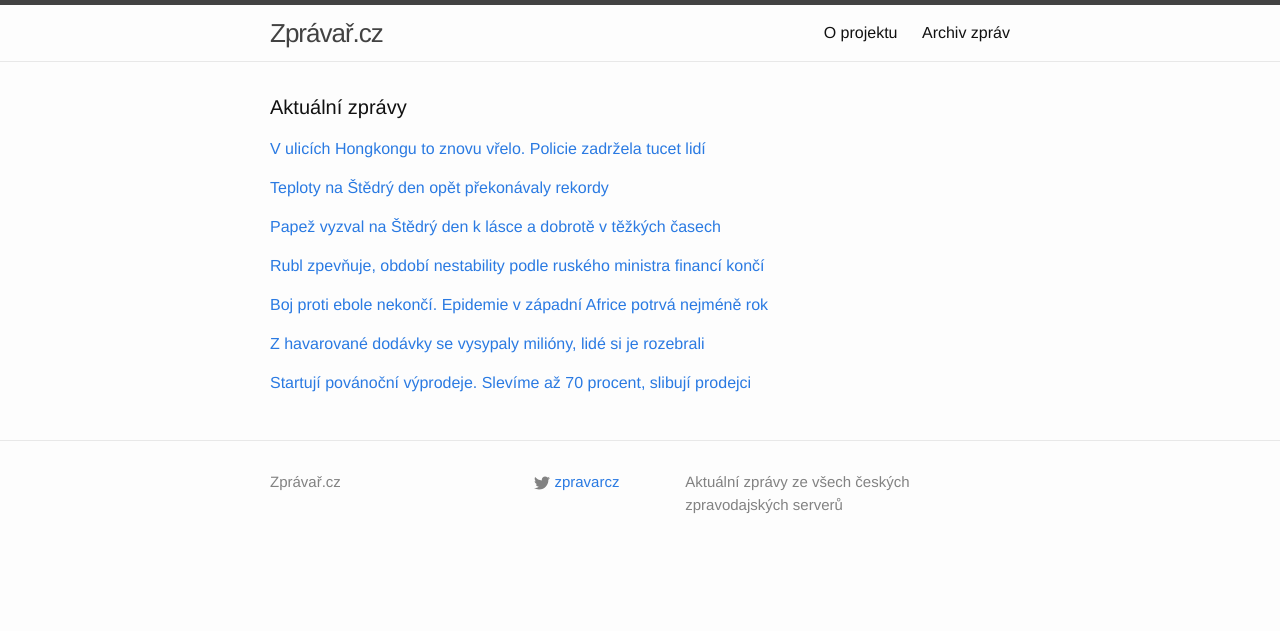
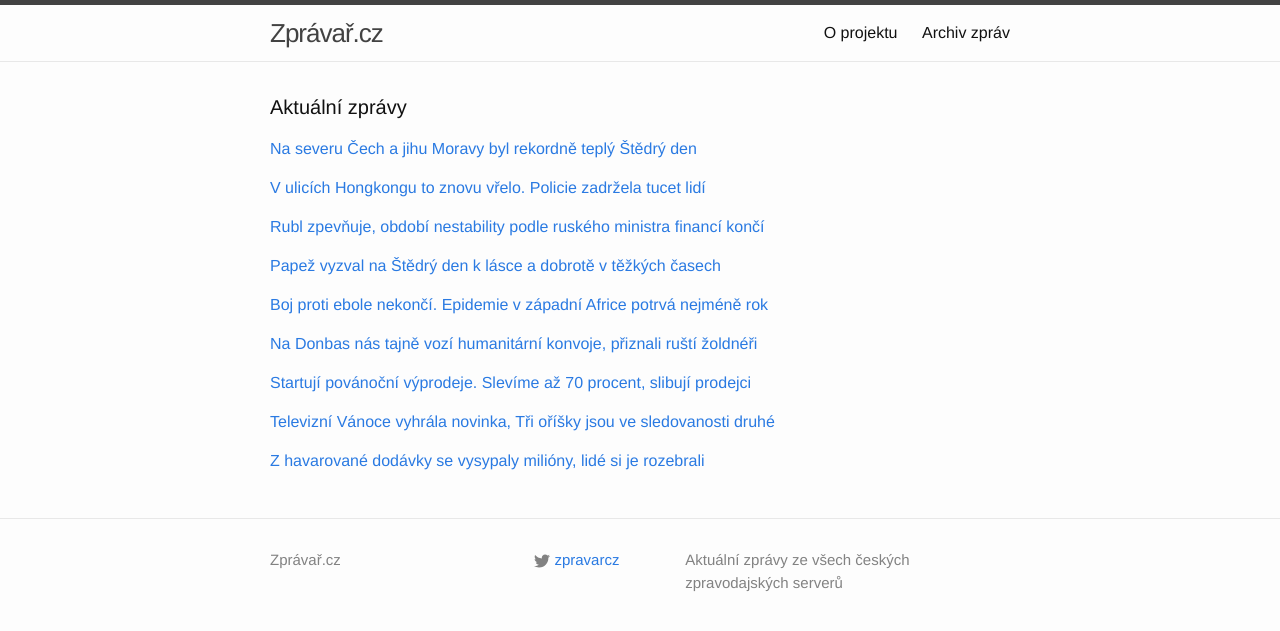
Before and after one commit to adliska/zpravar, a Jekyll site: the page built from index.html, in a window 1280 px wide. Shown: the top 631 px of the page. Built offline with Jekyll 4.4.1, drawn with Linux system fonts in a browser that asks for light colours; some of the changed lines change nothing that is shown.

Commit message:
zpravar news update

```diff
--- a/index.html
+++ b/index.html
@@ -5,8 +5,19 @@ layout: default
 <div class="home">
     <h1 class="page-heading">Aktuální zprávy</h1>
 
-<p><a href="javascript:;" onclick="toggle_visibility('zpravy0')">V ulicích Hongkongu to znovu vřelo. Policie zadržela tucet lidí</a></p>
+<p><a href="javascript:;" onclick="toggle_visibility('zpravy0')">Na severu Čech a jihu Moravy byl rekordně teplý Štědrý den</a></p>
 <div id="zpravy0" style="display:none">
+<ul>
+<li><a href=http://www.ceskatelevize.cz/ct24/domaci/296388-na-severu-cech-a-jihu-moravy-byl-rekordne-teply-stedry-den/>Na severu Čech a jihu Moravy byl rekordně teplý Štědrý den - www.ceskatelevize.cz</a></li>
+<li><a href=http://www.novinky.cz/domaci/357213-teploty-na-stedry-den-opet-prekonavaly-rekordy.html>Teploty na Štědrý den opět překonávaly rekordy - www.novinky.cz</a></li>
+<li><a href=http://www.lidovky.cz/i-na-stedry-den-padaly-teplotni-rekordy-nejtepleji-bylo-v-usti-nad-labem-1nx-/zpravy-domov.aspx?c=A141225_094031_ln_domov_rof>I na Štědrý den padaly teplotní rekordy. Nejtepleji bylo v Ústí nad Labem  - www.lidovky.cz</a></li>
+<li><a href=http://www.tyden.cz/rubriky/domaci/v-cesku-na-stedry-den-padaly-teplotni-rekordy_328298.html>V Česku na Štědrý den padaly teplotní rekordy - www.tyden.cz</a></li>
+<li><a href=http://www.ceskenoviny.cz/zpravy/zpravy/teplotni-rekordy-mel-i-stedry-den-na-severu-cech-a-jihu-moravy/1162308>Teplotní rekordy měl i Štědrý den, na severu Čech a jihu Moravy - www.ceskenoviny.cz</a></li>
+<li><a href=http://www.tyden.cz/rubriky/domaci/sever-cech-zazil-nejteplejsi-stedry-den_328298.html>Sever Čech zažil nejteplejší Štědrý den - www.tyden.cz</a></li>
+<li><a href=http://www.ceskenoviny.cz/zpravy/zpravy/sedm-stanic-na-severu-cech-zaznamenalo-na-stedry-den-rekordy/1162308>Sedm stanic na severu Čech zaznamenalo na Štědrý den rekordy - www.ceskenoviny.cz</a></li>
+</ul>
+</div><p><a href="javascript:;" onclick="toggle_visibility('zpravy1')">V ulicích Hongkongu to znovu vřelo. Policie zadržela tucet lidí</a></p>
+<div id="zpravy1" style="display:none">
 <ul>
 <li><a href=http://zpravy.e15.cz/zahranicni/udalosti/v-ulicich-hongkongu-to-znovu-vrelo-policie-zadrzela-tucet-lidi-1148630>V ulicích Hongkongu to znovu vřelo. Policie zadržela tucet lidí - zpravy.e15.cz</a></li>
 <li><a href=http://www.ceskatelevize.cz/ct24/svet/296386-ulice-hongkongu-zachvatily-nove-potycky/>Ulice Hongkongu zachvátily nové potyčky - www.ceskatelevize.cz</a></li>
@@ -16,18 +27,18 @@ layout: default
 <li><a href=http://www.ceskenoviny.cz/zpravy/zpravy/pri-novych-protestech-v-hongkongu-zadrzela-policie-tucet-lidi/1162293>Při nových protestech v Hongkongu zadržela policie tucet lidí - www.ceskenoviny.cz</a></li>
 <li><a href=http://www.novinky.cz/zahranicni/svet/357206-v-hongkongu-opet-propukly-protesty-policie-tvrde-zasahla.html>V Hongkongu opět propukly protesty, policie tvrdě zasáhla - www.novinky.cz</a></li>
 </ul>
-</div><p><a href="javascript:;" onclick="toggle_visibility('zpravy1')">Teploty na Štědrý den opět překonávaly rekordy</a></p>
-<div id="zpravy1" style="display:none">
+</div><p><a href="javascript:;" onclick="toggle_visibility('zpravy2')">Rubl zpevňuje, období nestability podle ruského ministra financí končí </a></p>
+<div id="zpravy2" style="display:none">
 <ul>
-<li><a href=http://www.novinky.cz/domaci/357213-teploty-na-stedry-den-opet-prekonavaly-rekordy.html>Teploty na Štědrý den opět překonávaly rekordy - www.novinky.cz</a></li>
-<li><a href=http://www.lidovky.cz/i-na-stedry-den-padaly-teplotni-rekordy-nejtepleji-bylo-v-usti-nad-labem-1nx-/zpravy-domov.aspx?c=A141225_094031_ln_domov_rof>I na Štědrý den padaly teplotní rekordy. Nejtepleji bylo v Ústí nad Labem  - www.lidovky.cz</a></li>
-<li><a href=http://www.tyden.cz/rubriky/domaci/v-cesku-na-stedry-den-padaly-teplotni-rekordy_328298.html>V Česku na Štědrý den padaly teplotní rekordy - www.tyden.cz</a></li>
-<li><a href=http://www.ceskenoviny.cz/zpravy/zpravy/teplotni-rekordy-mel-i-stedry-den-na-severu-cech-a-jihu-moravy/1162308>Teplotní rekordy měl i Štědrý den, na severu Čech a jihu Moravy - www.ceskenoviny.cz</a></li>
-<li><a href=http://www.tyden.cz/rubriky/domaci/sever-cech-zazil-nejteplejsi-stedry-den_328298.html>Sever Čech zažil nejteplejší Štědrý den - www.tyden.cz</a></li>
-<li><a href=http://www.ceskenoviny.cz/zpravy/zpravy/sedm-stanic-na-severu-cech-zaznamenalo-na-stedry-den-rekordy/1162308>Sedm stanic na severu Čech zaznamenalo na Štědrý den rekordy - www.ceskenoviny.cz</a></li>
+<li><a href=http://byznys.lidovky.cz/rubl-zpevnuje-obdobi-nestability-podle-ruskeho-ministra-financi-konci-1mv-/firmy-trhy.aspx?c=A141225_094820_firmy-trhy_rof>Rubl zpevňuje, období nestability podle ruského ministra financí končí  - byznys.lidovky.cz</a></li>
+<li><a href=http://zpravy.e15.cz/burzy-a-trhy/meny/rusky-ministr-financi-rubl-zpevnuje-obdobi-nestability-skoncilo-1148629>Ruský ministr financí: Rubl zpevňuje, období nestability skončilo - zpravy.e15.cz</a></li>
+<li><a href=http://www.tyden.cz/rubriky/zahranici/rusko-a-okoli/siluanov-rubl-zpevnuje-obdobi-nestability-skoncilo_328301.html>Siluanov: Rubl zpevňuje, období nestability skončilo - www.tyden.cz</a></li>
+<li><a href=http://zpravy.aktualne.cz/ekonomika/siluanov-rubl-zpevnuje-obdobi-nestability-skoncilo/r~7f3ae7a28c1211e49e4b0025900fea04/>Siluanov: Rubl zpevňuje, období nestability skončilo - zpravy.aktualne.cz</a></li>
+<li><a href=http://byznys.ihned.cz/c1-63298960-rubl-propad-skoncil-posiluje-anton-siluanov>Ruský ministr financí: Období nestability rublu skončilo - byznys.ihned.cz</a></li>
+<li><a href=http://www.financninoviny.cz/zpravodajstvi/zpravy/siluanov-rubl-zpevnuje-obdobi-nestability-skoncilo/1162323>Siluanov: Rubl zpevňuje, období nestability skončilo - www.financninoviny.cz</a></li>
 </ul>
-</div><p><a href="javascript:;" onclick="toggle_visibility('zpravy2')">Papež vyzval na Štědrý den k lásce a dobrotě v těžkých časech </a></p>
-<div id="zpravy2" style="display:none">
+</div><p><a href="javascript:;" onclick="toggle_visibility('zpravy3')">Papež vyzval na Štědrý den k lásce a dobrotě v těžkých časech </a></p>
+<div id="zpravy3" style="display:none">
 <ul>
 <li><a href=http://www.lidovky.cz/papez-vyzval-na-stedry-den-k-lasce-a-dobrote-v-tezkych-casech-pl7-/lide.aspx?c=A141225_103238_lide_rof>Papež vyzval na Štědrý den k lásce a dobrotě v těžkých časech  - www.lidovky.cz</a></li>
 <li><a href=http://www.tyden.cz/rubriky/zahranici/evropa/papez-vyzval-k-lasce-v-tezkych-casech-k-empatii-pro-lidi-v-nouzi_328297.html>Papež vyzval k lásce v těžkých časech, k empatii pro lidi v nouzi - www.tyden.cz</a></li>
@@ -35,16 +46,6 @@ layout: default
 <li><a href=http://www.ceskenoviny.cz/zpravy/zpravy/jeruzalemsky-patriarcha-vyzyval-k-miru-v-jeruzaleme-a-obnove-gazy/1162286>Jeruzalémský patriarcha vyzýval k míru v Jeruzalémě a obnově Gazy - www.ceskenoviny.cz</a></li>
 <li><a href=http://www.novinky.cz/zahranicni/evropa/357205-papez-vyzval-k-soucitu-s-lidmi-v-nouzi.html>Papež vyzval k soucitu s lidmi v nouzi  - www.novinky.cz</a></li>
 <li><a href=http://echo24.cz/a/wnxYA>Čelte těžkostem s láskou, vyzval František při vánoční mši - echo24.cz</a></li>
-</ul>
-</div><p><a href="javascript:;" onclick="toggle_visibility('zpravy3')">Rubl zpevňuje, období nestability podle ruského ministra financí končí </a></p>
-<div id="zpravy3" style="display:none">
-<ul>
-<li><a href=http://byznys.lidovky.cz/rubl-zpevnuje-obdobi-nestability-podle-ruskeho-ministra-financi-konci-1mv-/firmy-trhy.aspx?c=A141225_094820_firmy-trhy_rof>Rubl zpevňuje, období nestability podle ruského ministra financí končí  - byznys.lidovky.cz</a></li>
-<li><a href=http://zpravy.e15.cz/burzy-a-trhy/meny/rusky-ministr-financi-rubl-zpevnuje-obdobi-nestability-skoncilo-1148629>Ruský ministr financí: Rubl zpevňuje, období nestability skončilo - zpravy.e15.cz</a></li>
-<li><a href=http://www.tyden.cz/rubriky/zahranici/rusko-a-okoli/siluanov-rubl-zpevnuje-obdobi-nestability-skoncilo_328301.html>Siluanov: Rubl zpevňuje, období nestability skončilo - www.tyden.cz</a></li>
-<li><a href=http://zpravy.aktualne.cz/ekonomika/siluanov-rubl-zpevnuje-obdobi-nestability-skoncilo/r~7f3ae7a28c1211e49e4b0025900fea04/>Siluanov: Rubl zpevňuje, období nestability skončilo - zpravy.aktualne.cz</a></li>
-<li><a href=http://byznys.ihned.cz/c1-63298960-rubl-propad-skoncil-posiluje-anton-siluanov>Ruský ministr financí: Období nestability rublu skončilo - byznys.ihned.cz</a></li>
-<li><a href=http://www.financninoviny.cz/zpravodajstvi/zpravy/siluanov-rubl-zpevnuje-obdobi-nestability-skoncilo/1162323>Siluanov: Rubl zpevňuje, období nestability skončilo - www.financninoviny.cz</a></li>
 </ul>
 </div><p><a href="javascript:;" onclick="toggle_visibility('zpravy4')">Boj proti ebole nekončí. Epidemie v západní Africe potrvá nejméně rok</a></p>
 <div id="zpravy4" style="display:none">
@@ -54,12 +55,13 @@ layout: default
 <li><a href=http://zahranicni.ihned.cz/afrika/c1-63298760-ebola-afrika-epidemie>Epidemie eboly potrvá na západě Afriky ještě nejméně rok - zahranicni.ihned.cz</a></li>
 <li><a href=http://www.ceskenoviny.cz/zpravy/zpravy/epidemie-eboly-v-zapadni-africe-asi-potrva-nejmene-jeste-rok/1162301>Epidemie eboly v západní Africe asi potrvá nejméně ještě rok - www.ceskenoviny.cz</a></li>
 </ul>
-</div><p><a href="javascript:;" onclick="toggle_visibility('zpravy5')">Z havarované dodávky se vysypaly milióny, lidé si je rozebrali</a></p>
+</div><p><a href="javascript:;" onclick="toggle_visibility('zpravy5')">Na Donbas nás tajně vozí humanitární konvoje, přiznali ruští žoldnéři</a></p>
 <div id="zpravy5" style="display:none">
 <ul>
-<li><a href=http://www.novinky.cz/koktejl/357210-z-havarovane-dodavky-se-vysypaly-miliony-lide-si-je-rozebrali.html>Z havarované dodávky se vysypaly milióny, lidé si je rozebrali - www.novinky.cz</a></li>
-<li><a href=http://zpravy.idnes.cz/havarie-dodavky-s-miliony-dolaru-v-hongkongu-fnd-/zahranicni.aspx?c=A141225_080704_zahranicni_cen>Hongkongská policie žádá lidi, aby vrátili miliony z havarované dodávky - zpravy.idnes.cz</a></li>
-<li><a href=http://zpravy.aktualne.cz/zahranici/hongkongska-policie-postrada-miliony-z-havarovane-dodavky/r~088bcb508c0611e4b98c002590604f2e/>Hongkongská policie postrádá miliony z havarované dodávky - zpravy.aktualne.cz</a></li>
+<li><a href=http://zpravy.e15.cz/zahranicni/udalosti/na-donbas-nas-tajne-vozi-humanitarni-konvoje-priznali-rusti-zoldneri-1148633>Na Donbas nás tajně vozí humanitární konvoje, přiznali ruští žoldnéři - zpravy.e15.cz</a></li>
+<li><a href=http://zahranicni.ihned.cz/rusko/c1-63299760-rusti-vojaci-na-ukrajinu-humanitarni-konvoje-tajne-dopravily-vojaky>Ruský humanitární konvoj tajně dopravil desítky bývalých vojáků na Ukrajinu - zahranicni.ihned.cz</a></li>
+<li><a href=http://zpravy.e15.cz/zahranicni/udalosti/na-donbas-nas-tajne-dopravuji-humanitarni-konvoje-priznali-rusti-zoldneri-1148633>Na Donbas nás tajně dopravují humanitární konvoje, přiznali ruští žoldnéři - zpravy.e15.cz</a></li>
+<li><a href=http://www.ceskenoviny.cz/zpravy/zpravy/z-ruskeho-jekaterinburgu-odjela-na-donbas-sedesatka-veteranu/1162335>Z ruského Jekatěrinburgu odjela na Donbas šedesátka veteránů - www.ceskenoviny.cz</a></li>
 </ul>
 </div><p><a href="javascript:;" onclick="toggle_visibility('zpravy6')">Startují povánoční výprodeje. Slevíme až 70 procent, slibují prodejci</a></p>
 <div id="zpravy6" style="display:none">
@@ -68,4 +70,18 @@ layout: default
 <li><a href=http://www.denik.cz/ekonomika/v-patek-spusti-obchodnici-povanocni-vyprodeje-20141225.html>V pátek spustí obchodníci výprodeje, slevy budou až 70 procent - www.denik.cz</a></li>
 <li><a href=http://www.financninoviny.cz/zpravodajstvi/zpravy/v-patek-spusti-obchodnici-povanocni-vyprodeje/1162311>V pátek spustí obchodníci povánoční výprodeje - www.financninoviny.cz</a></li>
 </ul>
+</div><p><a href="javascript:;" onclick="toggle_visibility('zpravy7')">Televizní Vánoce vyhrála novinka, Tři oříšky jsou ve sledovanosti druhé</a></p>
+<div id="zpravy7" style="display:none">
+<ul>
+<li><a href=http://kultura.idnes.cz/tri-orisky-pro-popelku-sledovanost-dbz-/televize.aspx?c=A141225_103452_televize_vha>Televizní Vánoce vyhrála novinka, Tři oříšky jsou ve sledovanosti druhé - kultura.idnes.cz</a></li>
+<li><a href=http://www.denik.cz/ekonomika/pohadka-princezna-a-pisar-nejsledovanejsim-poradem-stedreho-dne-20141225.html>Pohádka Princezna a písař nejsledovanějším pořadem Štědrého dne - www.denik.cz</a></li>
+<li><a href=http://domaci.ihned.cz/c1-63298770-sledovanost-stedry-vecer-stedry-den-ct1-nova-prima>Štědrý večer ovládly ČT 1 a Prima. Porazily i premiéru Šafránkové na Nově - domaci.ihned.cz</a></li>
+</ul>
+</div><p><a href="javascript:;" onclick="toggle_visibility('zpravy8')">Z havarované dodávky se vysypaly milióny, lidé si je rozebrali</a></p>
+<div id="zpravy8" style="display:none">
+<ul>
+<li><a href=http://www.novinky.cz/koktejl/357210-z-havarovane-dodavky-se-vysypaly-miliony-lide-si-je-rozebrali.html>Z havarované dodávky se vysypaly milióny, lidé si je rozebrali - www.novinky.cz</a></li>
+<li><a href=http://zpravy.idnes.cz/havarie-dodavky-s-miliony-dolaru-v-hongkongu-fnd-/zahranicni.aspx?c=A141225_080704_zahranicni_cen>Hongkongská policie žádá lidi, aby vrátili miliony z havarované dodávky - zpravy.idnes.cz</a></li>
+<li><a href=http://zpravy.aktualne.cz/zahranici/hongkongska-policie-postrada-miliony-z-havarovane-dodavky/r~088bcb508c0611e4b98c002590604f2e/>Hongkongská policie postrádá miliony z havarované dodávky - zpravy.aktualne.cz</a></li>
+</ul>
 </div></div>
```
